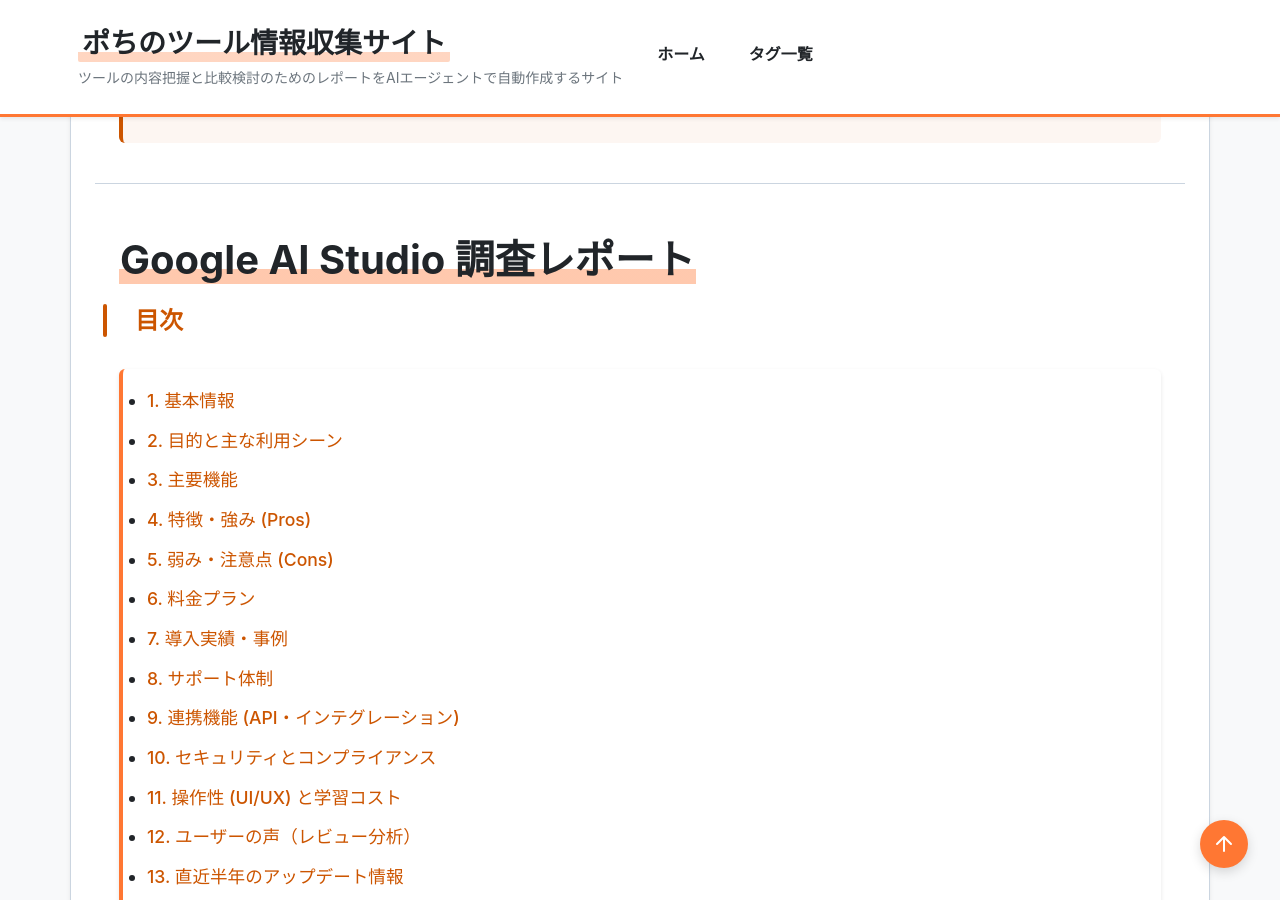
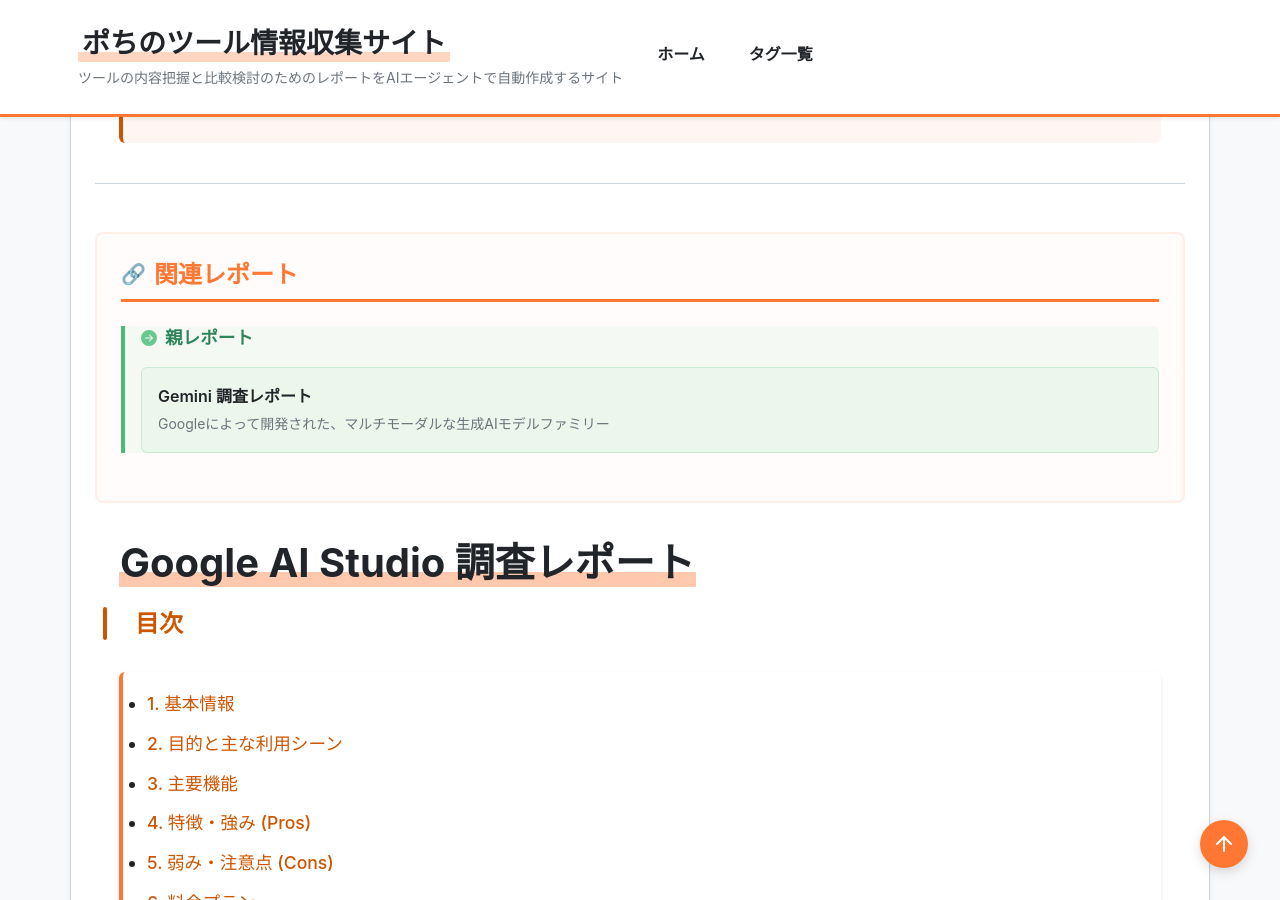
Before and after one commit to aegisfleet/tool-survey-report, a Jekyll site: the page built from _reports/google-ai-studio.md, in a window 1280 px wide and 900 px high, scrolled down 353 px. Built offline with Jekyll 4.4.1, drawn with Linux system fonts in a browser that asks for light colours.

Commit message:
feat: add parent-child relationships for Gemini (#136)
- Sets Gemini as the parent of Google AI Studio and Google Jules.
- Establishes bidirectional relationships in the frontmatter of the respective report files.

Co-authored-by: google-labs-jules[bot] <161369871+google-labs-jules[bot]@users.noreply.github.com>

```diff
--- a/_reports/gemini.md
+++ b/_reports/gemini.md
@@ -13,6 +13,9 @@ tags:
   - "会話型AI"
 description: "Googleによって開発された、マルチモーダルな生成AIモデルファミリー"
 relationships:
+  children:
+    - "Google AI Studio"
+    - "Google Jules"
   related_tools:
     - "ChatGPT"
     - "Claude"
--- a/_reports/google-ai-studio.md
+++ b/_reports/google-ai-studio.md
@@ -13,6 +13,8 @@ tags:
   - "会話型AI"
   - "Google Cloud"
 description: "Google Cloud上で生成AIモデルのプロトタイピングとテストを迅速に行うためのWebベースのUIツール"
+relationships:
+  parent: "Gemini"
 ---
 
 # **Google AI Studio 調査レポート**
```
Also changed, not shown: _reports/jules.md (+1 -0 lines).
